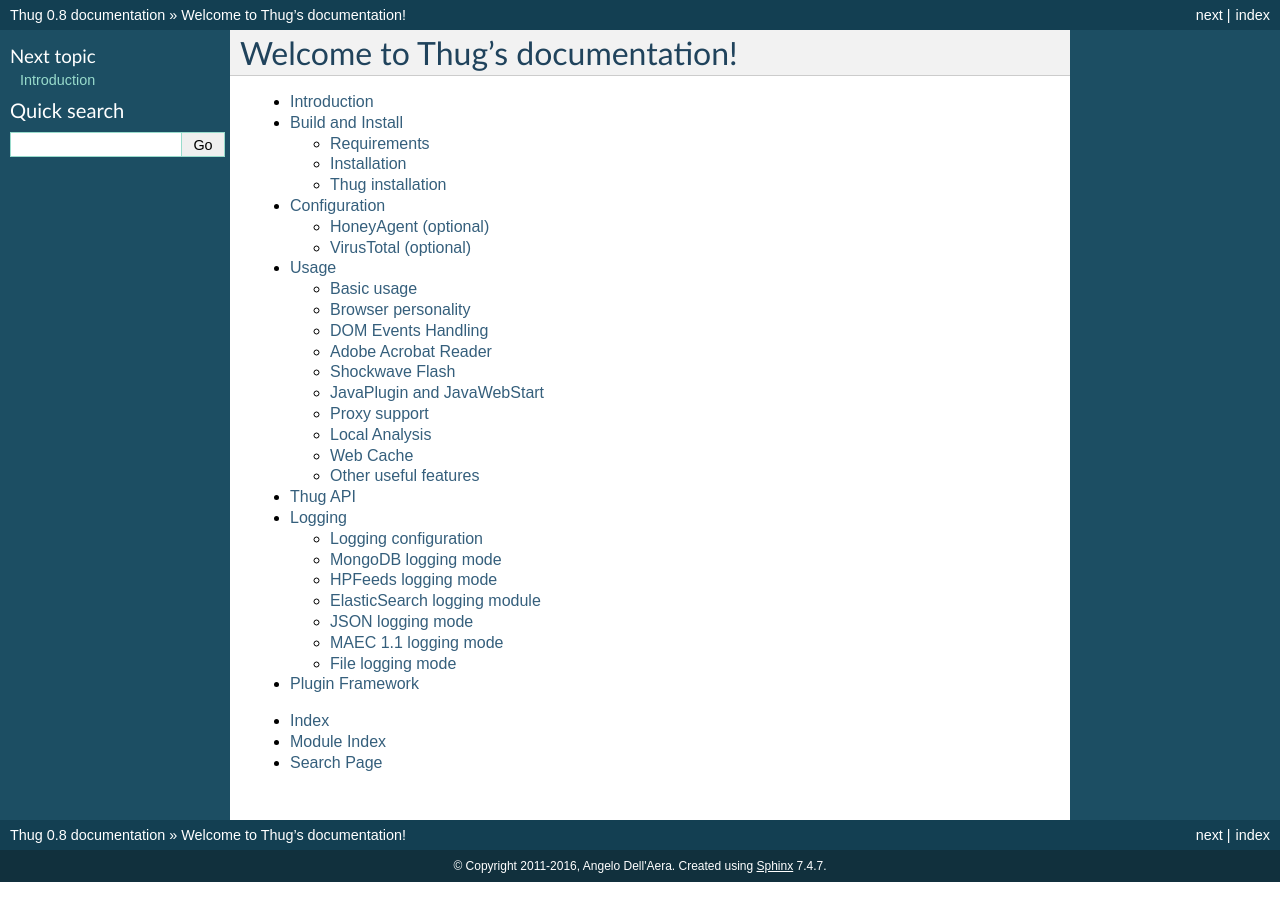
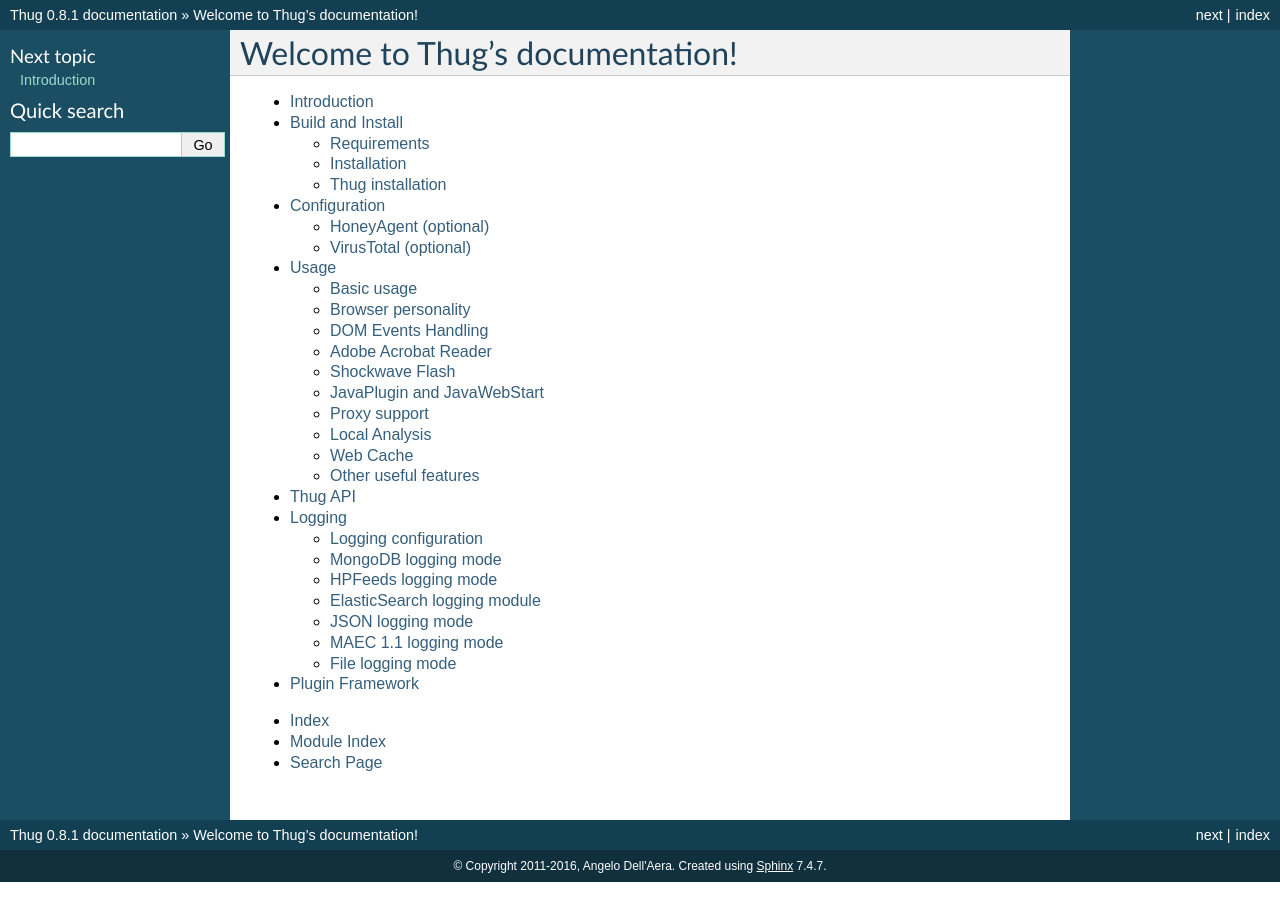
Before and after one commit to buffer/thug, a Sphinx documentation site: the page built from doc/source/index.rst, in a window 1280 px wide. Built offline with Sphinx 7.4.7, drawn with Linux system fonts in a browser that asks for light colours; pages that are not in the unit, such as notebooks, are missing from menus.

Commit message:
Version 0.8.1

```diff
--- a/doc/source/conf.py
+++ b/doc/source/conf.py
@@ -48,9 +48,9 @@
 # built documents.
 #
 # The short X.Y version.
-version = '0.8'
+version = '0.8.1'
 # The full version, including alpha/beta/rc tags.
-release = '0.8'
+release = '0.8.1'
 
 # The language for content autogenerated by Sphinx. Refer to documentation
 # for a list of supported languages.
--- a/thug/__init__.py
+++ b/thug/__init__.py
@@ -1,2 +1,2 @@
-__version__            = "0.8"
+__version__            = "0.8.1"
 __configuration_path__ = "/etc/thug"
```
